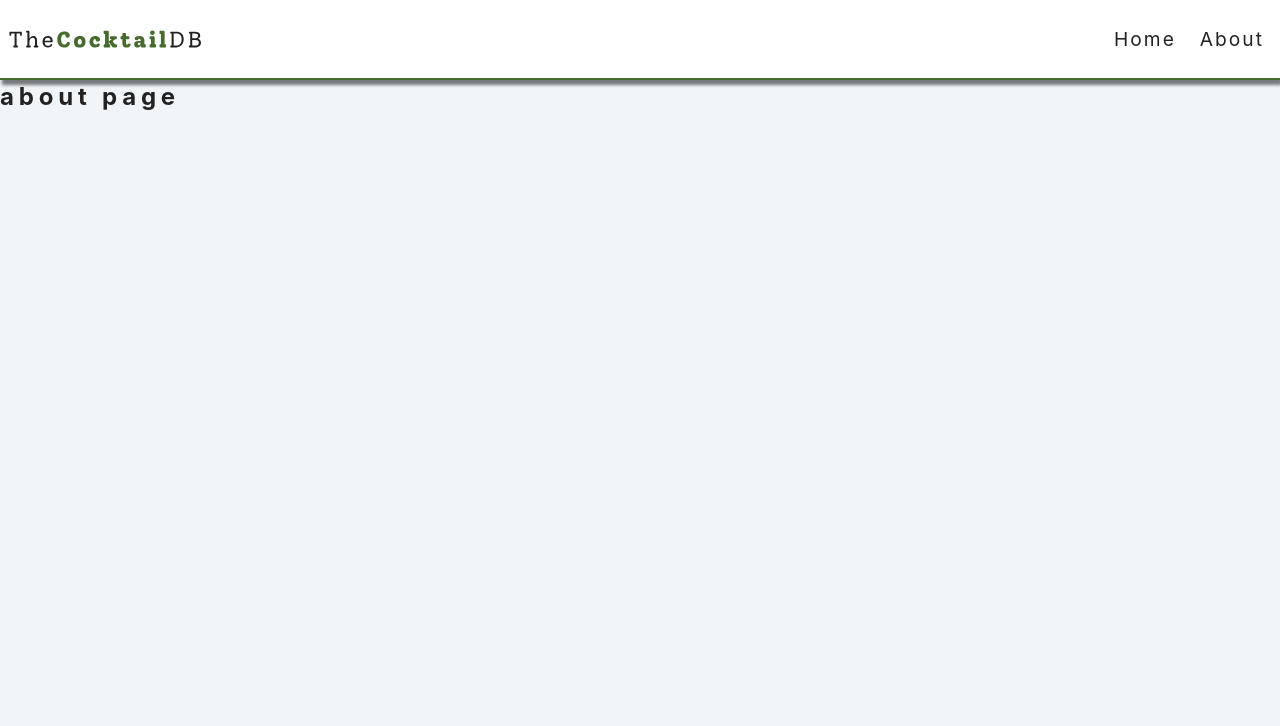
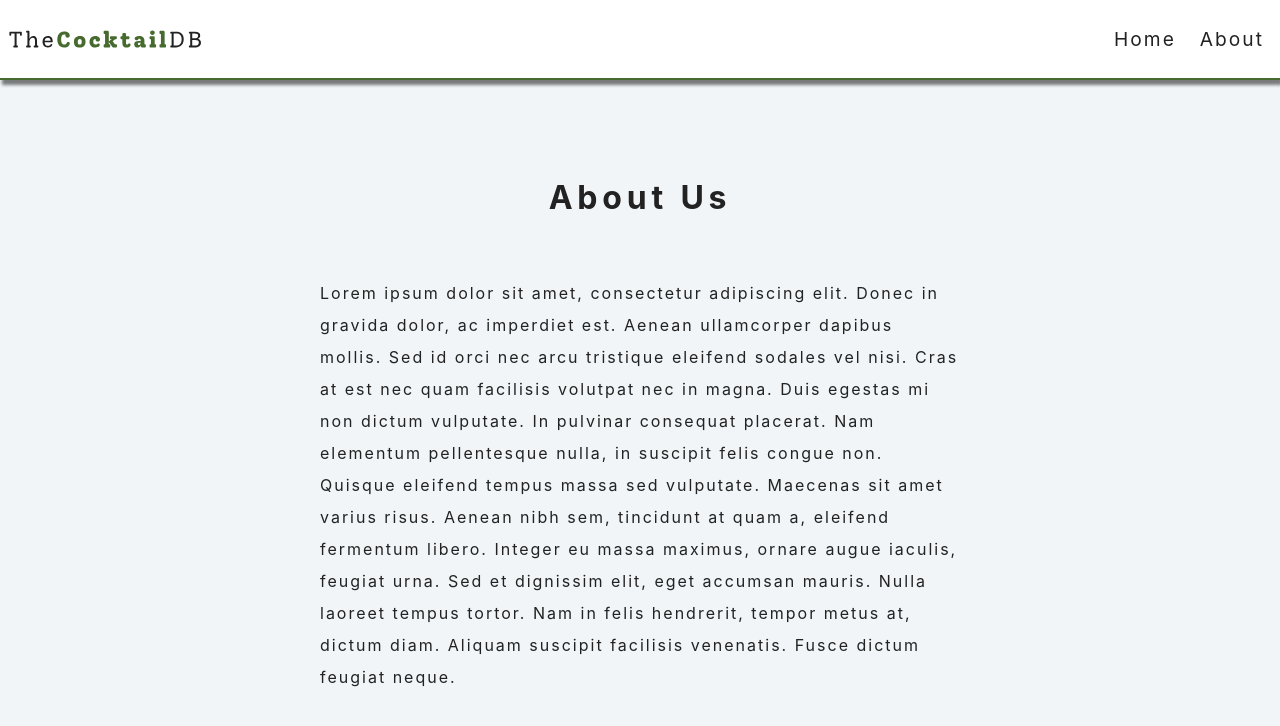
Before and after one commit to mtodorov95/react-cocktails, a React (Create React App) app: page /about in a window 1280 px wide. Shown: the top 726 px of the page. Built offline with nearby package versions, Linux system fonts and the light colour scheme.

Commit message:
about page

```diff
--- a/src/pages/About.js
+++ b/src/pages/About.js
@@ -2,9 +2,12 @@ import React from 'react'
 
 const About = () => {
   return (
-    <div>
-      <h2>about page</h2>
-    </div>
+    <section className='section about-section'>
+      <h1 className='section-title'>about us</h1>
+      <p>
+      Lorem ipsum dolor sit amet, consectetur adipiscing elit. Donec in gravida dolor, ac imperdiet est. Aenean ullamcorper dapibus mollis. Sed id orci nec arcu tristique eleifend sodales vel nisi. Cras at est nec quam facilisis volutpat nec in magna. Duis egestas mi non dictum vulputate. In pulvinar consequat placerat. Nam elementum pellentesque nulla, in suscipit felis congue non. Quisque eleifend tempus massa sed vulputate. Maecenas sit amet varius risus. Aenean nibh sem, tincidunt at quam a, eleifend fermentum libero. Integer eu massa maximus, ornare augue iaculis, feugiat urna. Sed et dignissim elit, eget accumsan mauris. Nulla laoreet tempus tortor. Nam in felis hendrerit, tempor metus at, dictum diam. Aliquam suscipit facilisis venenatis. Fusce dictum feugiat neque.
+      </p>
+    </section>
   )
 }
 
```
